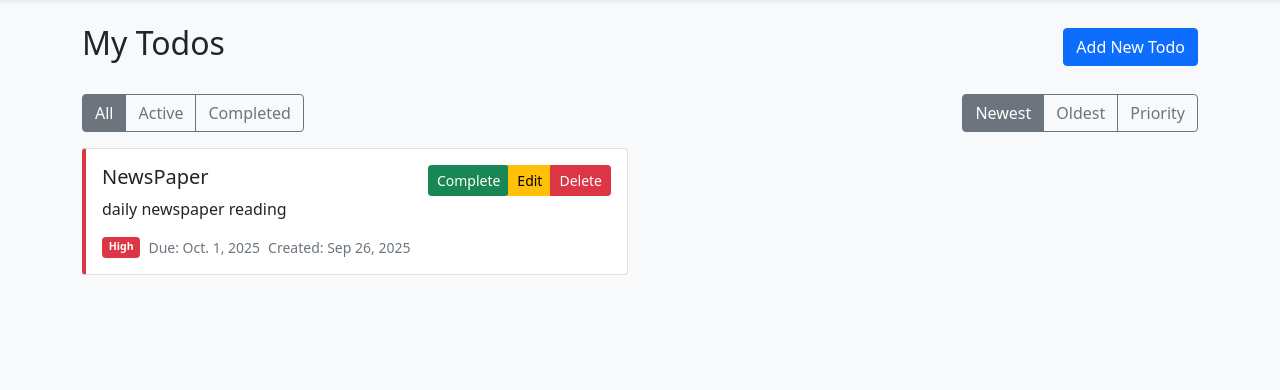
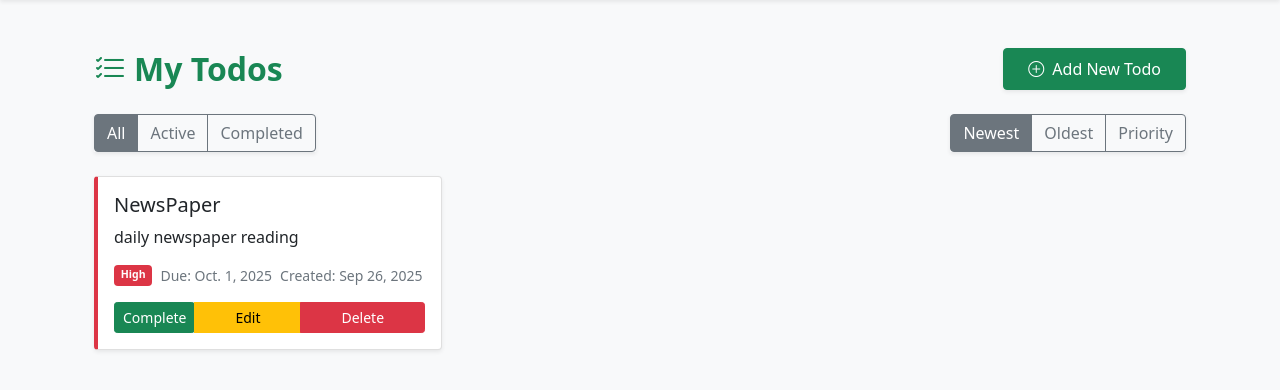
Before and after one commit to Saurabh-Singh02/Todo_List, a Django app: page / in a window 1280 px wide. Shown: the part 56-446 px from the top of the page. Run offline with Django 5.2, Linux system fonts and the light colour scheme; a user stored in the database is signed in; data comes from the database, SQL or seed files in the repository.

Commit message:
Update todo_list.html

```diff
--- a/todoproject/templates/todo/todo_list.html
+++ b/todoproject/templates/todo/todo_list.html
@@ -3,15 +3,22 @@
 {% block title %}My Todos{% endblock %}
 
 {% block content %}
-<div class="d-flex justify-content-between align-items-center mb-4">
-    <h2>My Todos</h2>
-    <a href="{% url 'todo_create' %}" class="btn btn-primary">Add New Todo</a>
+<div class="container py-4">
+
+    <!-- Header -->
+    <div class="d-flex flex-column flex-md-row justify-content-between align-items-center mb-4 text-center text-md-start">
+        <h2 class="fw-bold text-success mb-3 mb-md-0">
+            <i class="bi bi-list-check me-2"></i>My Todos
+        </h2>
+        <a href="{% url 'todo_create' %}" class="btn btn-success shadow-sm px-4 py-2">
+            <i class="bi bi-plus-circle me-1"></i> Add New Todo
+        </a>
     </div>
 
     <!-- Filters and Sort -->
-<div class="row mb-3">
-    <div class="col-md-6">
-        <div class="btn-group">
+    <div class="row mb-4 g-3">
+        <div class="col-12 col-md-6 text-center text-md-start">
+            <div class="btn-group flex-wrap shadow-sm" role="group" aria-label="Todo Filters">
                 <a href="?filter=all{% if sort_by %}&sort={{ sort_by }}{% endif %}"
                    class="btn btn-outline-secondary {% if filter_type == 'all' %}active{% endif %}">All</a>
                 <a href="?filter=active{% if sort_by %}&sort={{ sort_by }}{% endif %}"
@@ -20,8 +27,8 @@
                    class="btn btn-outline-secondary {% if filter_type == 'completed' %}active{% endif %}">Completed</a>
             </div>
         </div>
-    <div class="col-md-6 text-end">
-        <div class="btn-group">
+        <div class="col-12 col-md-6 text-center text-md-end">
+            <div class="btn-group flex-wrap shadow-sm" role="group" aria-label="Todo Sort Options">
                 <a href="?sort=newest{% if filter_type %}&filter={{ filter_type }}{% endif %}"
                    class="btn btn-outline-secondary {% if sort_by == 'newest' %}active{% endif %}">Newest</a>
                 <a href="?sort=oldest{% if filter_type %}&filter={{ filter_type }}{% endif %}"
@@ -32,20 +39,19 @@
         </div>
     </div>
 
-<!-- Todo List -->
 {% if todos %}
-    <div class="row">
+    <!-- ✅ Responsive Card Grid -->
+    <div class="row row-cols-1 row-cols-md-2 row-cols-lg-3 g-4">
         {% for todo in todos %}
-        <div class="col-md-6 mb-3">
-            <div class="card priority-{{ todo.priority }} {% if todo.completed %}completed{% endif %}">
-                <div class="card-body">
-                    <div class="d-flex justify-content-between align-items-start">
-                        <div class="flex-grow-1">
+        <div class="col">
+            <div class="card h-100 shadow-sm priority-{{ todo.priority }} {% if todo.completed %}completed{% endif %}">
+                <div class="card-body d-flex flex-column justify-content-between">
+                    <div>
                         <h5 class="card-title">{{ todo.title }}</h5>
                         {% if todo.description %}
                             <p class="card-text">{{ todo.description }}</p>
                         {% endif %}
-                            <div class="d-flex gap-2 text-muted small">
+                        <div class="d-flex flex-wrap gap-2 text-muted small">
                             <span class="badge bg-{% if todo.priority == 'high' %}danger{% elif todo.priority == 'medium' %}warning{% else %}success{% endif %}">
                                 {{ todo.get_priority_display }}
                             </span>
@@ -55,7 +61,8 @@
                             <span>Created: {{ todo.created_at|date:"M d, Y" }}</span>
                         </div>
                     </div>
-                        <div class="btn-group">
+
+                    <div class="btn-group mt-3">
                         <form method="post" action="{% url 'todo_toggle' todo.pk %}" class="d-inline">
                             {% csrf_token %}
                             <button type="submit" class="btn btn-sm btn-{% if todo.completed %}secondary{% else %}success{% endif %}">
@@ -64,7 +71,6 @@
                         </form>
                         <a href="{% url 'todo_update' todo.pk %}" class="btn btn-sm btn-warning">Edit</a>
                         <a href="{% url 'todo_delete' todo.pk %}" class="btn btn-sm btn-danger">Delete</a>
-                        </div>
                     </div>
                 </div>
             </div>
@@ -78,4 +84,5 @@
         <a href="{% url 'todo_create' %}" class="btn btn-primary">Create Your First Todo</a>
     </div>
 {% endif %}
+</div>
 {% endblock %}
```
Lines whose indentation alone changed are shown as unchanged.
